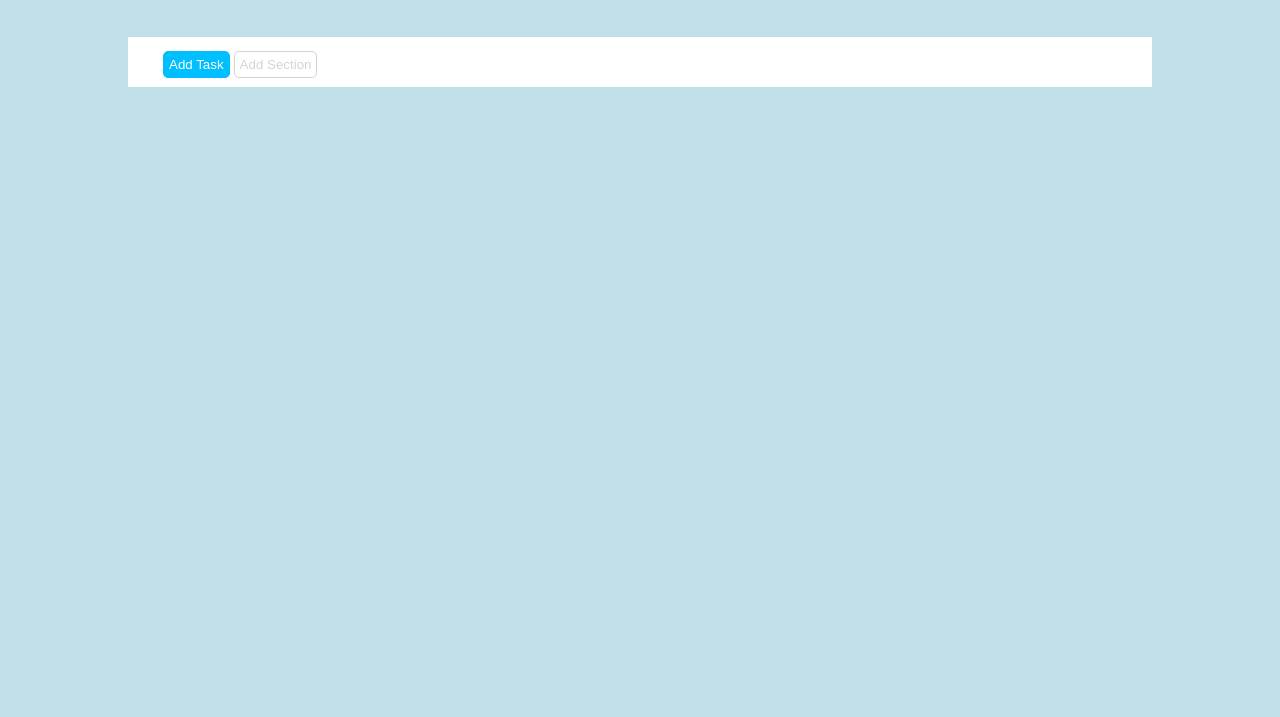
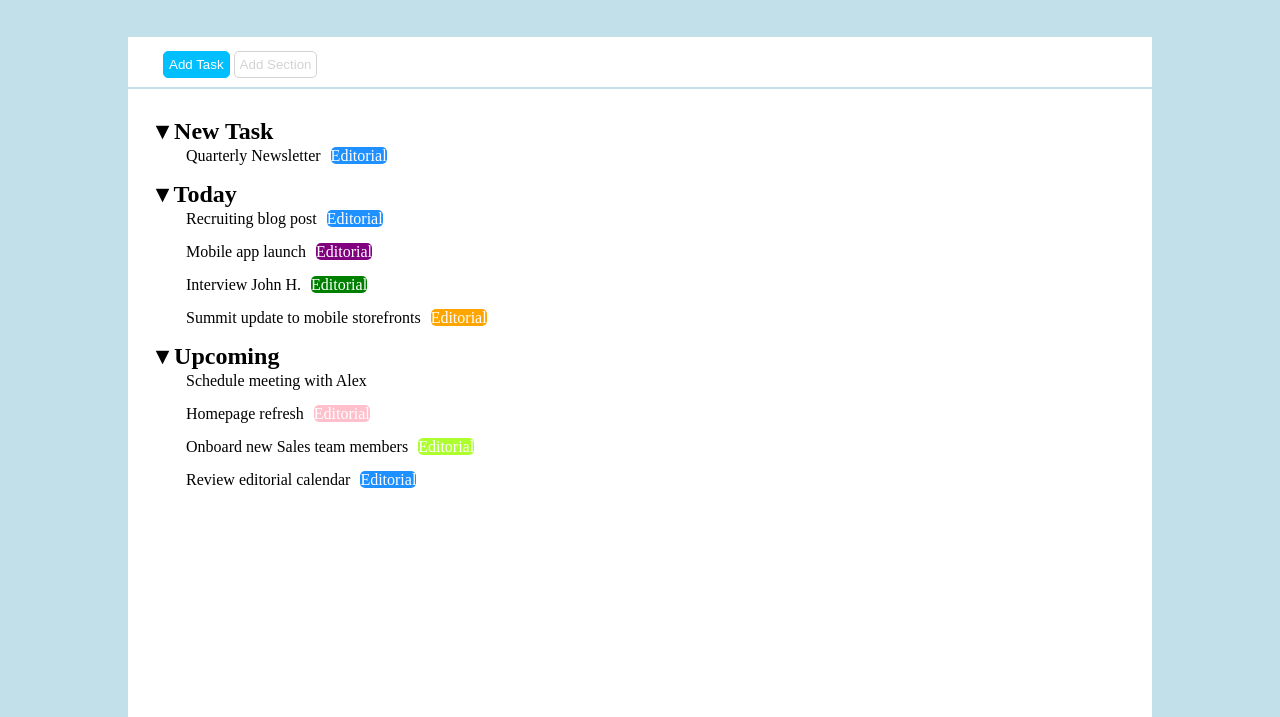
Before and after one commit to gluke0/html-css-toboolist, a plain HTML site: page index.html in a window 1280 px wide. Shown: the part 83-800 px from the top of the page. Drawn offline with Linux system fonts and the light colour scheme.

Commit message:
etichette destra grezze

```diff
--- a/assets/css/style.css
+++ b/assets/css/style.css
@@ -59,3 +59,72 @@ header{
     border: 1px solid lightgray;
     border-radius: 5px;
 }
+
+.container2{
+    width: 80%;
+    height: 800px;
+    margin: auto;
+    background-color: white;
+}
+
+h2{
+    padding-bottom: 2px;
+}
+
+.lists{
+    padding: 28px 0 0 28px;
+}
+
+ul li{
+    list-style-type: none;
+    margin-bottom: 15px;
+    margin-left: 30px;
+}
+
+.blue::after{
+    content: 'Editorial';
+    color: white;
+    background-color: dodgerblue;
+    border-radius: 5px;
+    margin: 10px;
+}
+
+.purple::after{
+    content: 'Editorial';
+    color: white;
+    background-color: purple;
+    border-radius: 5px;
+    margin: 10px;
+}
+
+.almostgreen::after{
+    content: 'Editorial';
+    color: white;
+    background-color: green;
+    border-radius: 5px;
+    margin: 10px;
+}
+
+.orange::after{
+    content: 'Editorial';
+    color: white;
+    background-color: orange;
+    border-radius: 5px;
+    margin: 10px;
+}
+
+.pink::after{
+    content: 'Editorial';
+    color: white;
+    background-color: pink;
+    border-radius: 5px;
+    margin: 10px;
+}
+
+.green::after{
+    content: 'Editorial';
+    color: white;
+    background-color: greenyellow;
+    border-radius: 5px;
+    margin: 10px;
+}
--- a/index.html
+++ b/index.html
@@ -30,21 +30,38 @@
             </div>
         </nav>
 
-        <div>
+        <div class="container2">
+           <div class="lists">
                 <!-- lista 1 -->
-            <section>
-
+                <section class="new">
+                    <h2>&blacktriangledown; New Task</h2>
+                    <ul>
+                        <li class="firstr blue">Quarterly Newsletter</li>
+                    </ul>
                 </section>
 
                 <!-- lista 2 -->
-            <section>
-
+                <section class="today">
+                    <h2>&blacktriangledown; Today</h2>
+                    <ul>
+                        <li class="firstr blue">Recruiting blog post</li>
+                        <li class="purple">Mobile app launch</li>
+                        <li class="almostgreen">Interview John H.</li>
+                        <li class="orange">Summit update to mobile storefronts</li>
+                    </ul>
                 </section>
 
                 <!-- lista 3 -->
-            <section>
-
+                <section class="upcoming">
+                    <h2>&blacktriangledown; Upcoming</h2>
+                    <ul>
+                        <li class="firstr">Schedule meeting with Alex</li>
+                        <li class="pink">Homepage refresh</li>
+                        <li class="green">Onboard new Sales team members</li>
+                        <li class="blue">Review editorial calendar</li>
+                    </ul>
                 </section>
+            </div>
         </div>
     </main>
 </body>
```
Lines whose indentation alone changed are shown as unchanged.
